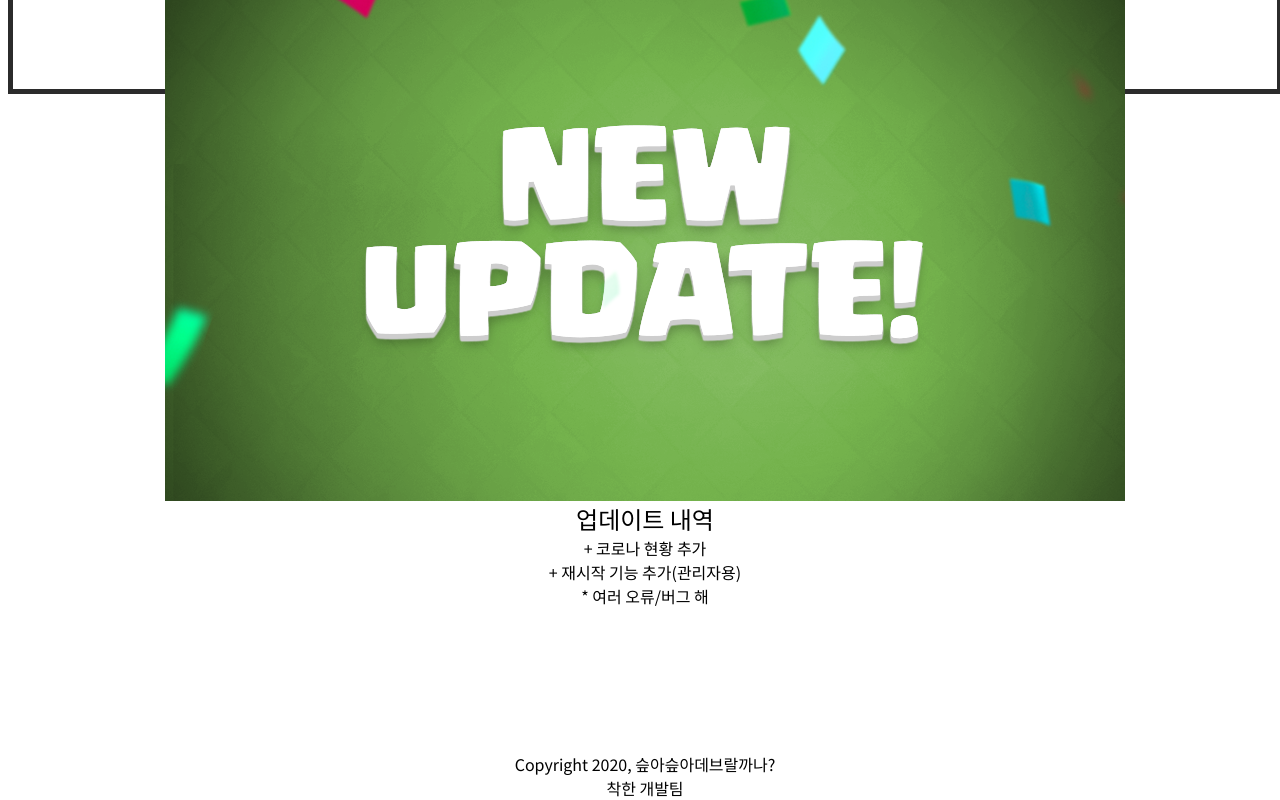
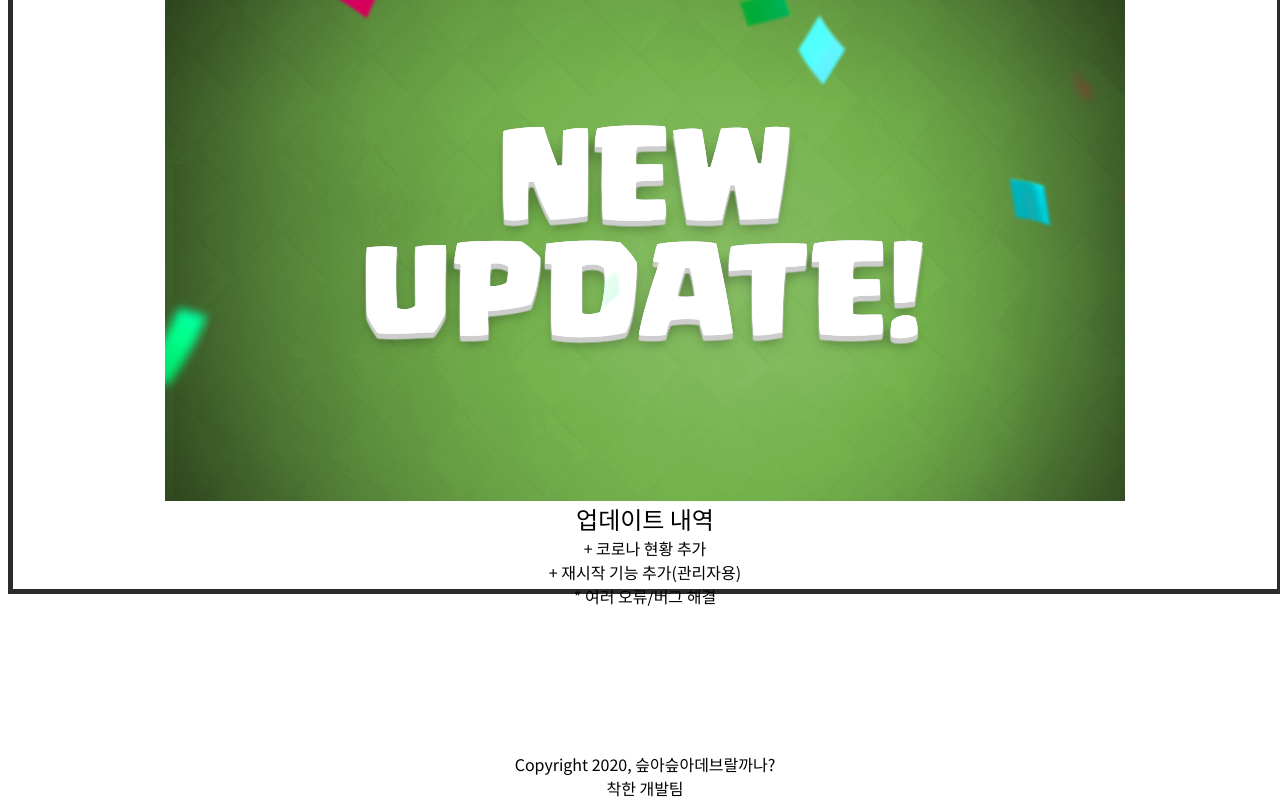
Before and after one commit to NamuTree0345/1000spabot-web, a plain HTML site: page updatelog.html in a window 1280 px wide. Shown: the part 1124-1924 px from the top of the page. Drawn offline with Linux system fonts and the light colour scheme.

Commit message:
오타/선 길이 수정

```diff
--- a/updatelog.html
+++ b/updatelog.html
@@ -7,7 +7,7 @@
             .containera {
                 font-family: 'Noto Sans KR', sans-serif;
                 border: 5px solid rgb(43, 43, 43);
-                height: 1200px;
+                height: 1700px;
                 width: 100%;
                 text-align: center;
             }
@@ -40,7 +40,7 @@
         <div class="textNormal_center">업데이트 내역</div>
         <div class="text_center">+ 코로나 현황 추가</div>
         <div class="text_center">+ 재시작 기능 추가(관리자용)</div>
-        <div class="text_center">* 여러 오류/버그 해</div>
+        <div class="text_center">* 여러 오류/버그 해결</div>
 
 
         <br/><br/><br/><br/><br/><br/>Copyright 2020, 슾아슾아데브랄까나?<br/>착한 개발팀
```
